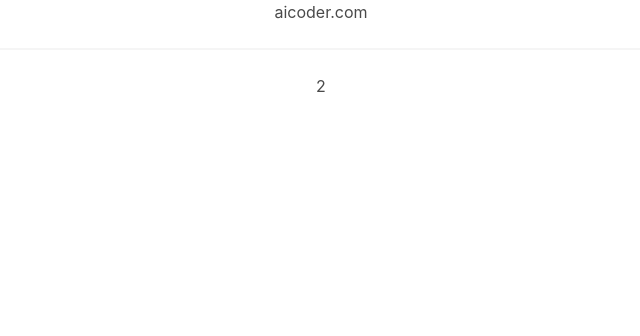
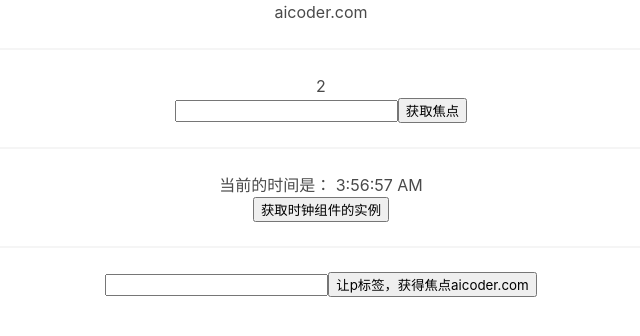
Before and after one commit to malun666/reactdemos, a React (Create React App) app: page / in a window 1280 px wide. Shown: the top 336 px of the page, without its empty margins (319-959 px from the left). Built offline with nearby package versions, Linux system fonts and the light colour scheme.

Commit message:
added the refs

```diff
--- a/src/App.js
+++ b/src/App.js
@@ -20,6 +20,7 @@ import './App.css';
 
 // import PropCheckDemo from './components/PropCeckDemo';
 import DefaultPropDemo from './components/DefaultPropDemo';
+import RefDemo from './components/RefDemo';
 class App extends Component {
   constructor(opt) {
     super(opt);
@@ -96,6 +97,9 @@ class App extends Component {
         </PropCheckDemo> */}
 
         <DefaultPropDemo kname={2}></DefaultPropDemo>
+        <RefDemo>
+
+        </RefDemo>
       </div>
     );
   }
--- /dev/null
+++ b/src/components/RefDemo.js
@@ -0,0 +1,51 @@
+import React, { Component } from 'react'
+
+import Clock from './Clock';
+
+/**
+ * 应用场景：
+ * 1. 需要直接操作dom元素，执行dom的api的情况，比如：直接控制按钮获取焦点
+ * 2. 父组件中需要直接操作子组件的实例
+ * 3. 引用第三方库，需要直接操作dom的。
+ */
+
+class RefDemo extends Component {
+  constructor(props) {
+    super(props);
+    // 给当前的组件添加一个textInput属性，属性是一个ref。
+    // ref可以帮助我们直接拿到dom元素的dom对象或者React组件的实例。
+    this.textInput = React.createRef();
+    this.clockRef = React.createRef();
+    this.pElement = null;
+  }
+
+  focusInput = (e) => {
+    // 直接可以拿到ref执向的dom对象。
+    this.textInput.current.focus();
+  };
+
+  getColckInst = (e) => {
+    // 通过ref可以直接拿到子的React的组件。
+    console.log(this.clockRef.current);
+  }
+
+  render () {
+    return (
+      <div>
+      {/* 第一种写法，拿到dom节点 */}
+        <input type="text" ref={this.textInput} />
+        <input onClick={this.focusInput} type="button" value="获取焦点" />
+        <hr/>
+        {/* 第二种写法： 拿到React组件 */}
+        <Clock ref={this.clockRef}></Clock>
+        <input onClick={this.getColckInst} type="button" value="获取时钟组件的实例" />
+        <hr/>
+        {/* 第三种：可以直接使用函数的方式拿到dom或者React的实例 */}
+        <input type="text" ref={ element => this.pElement = element } />
+        <input onClick={ ()=> { this.pElement && this.pElement.focus() }} type="button" value="让p标签，获得焦点aicoder.com" />
+      </div>
+    )
+  }
+}
+
+export default RefDemo
```
